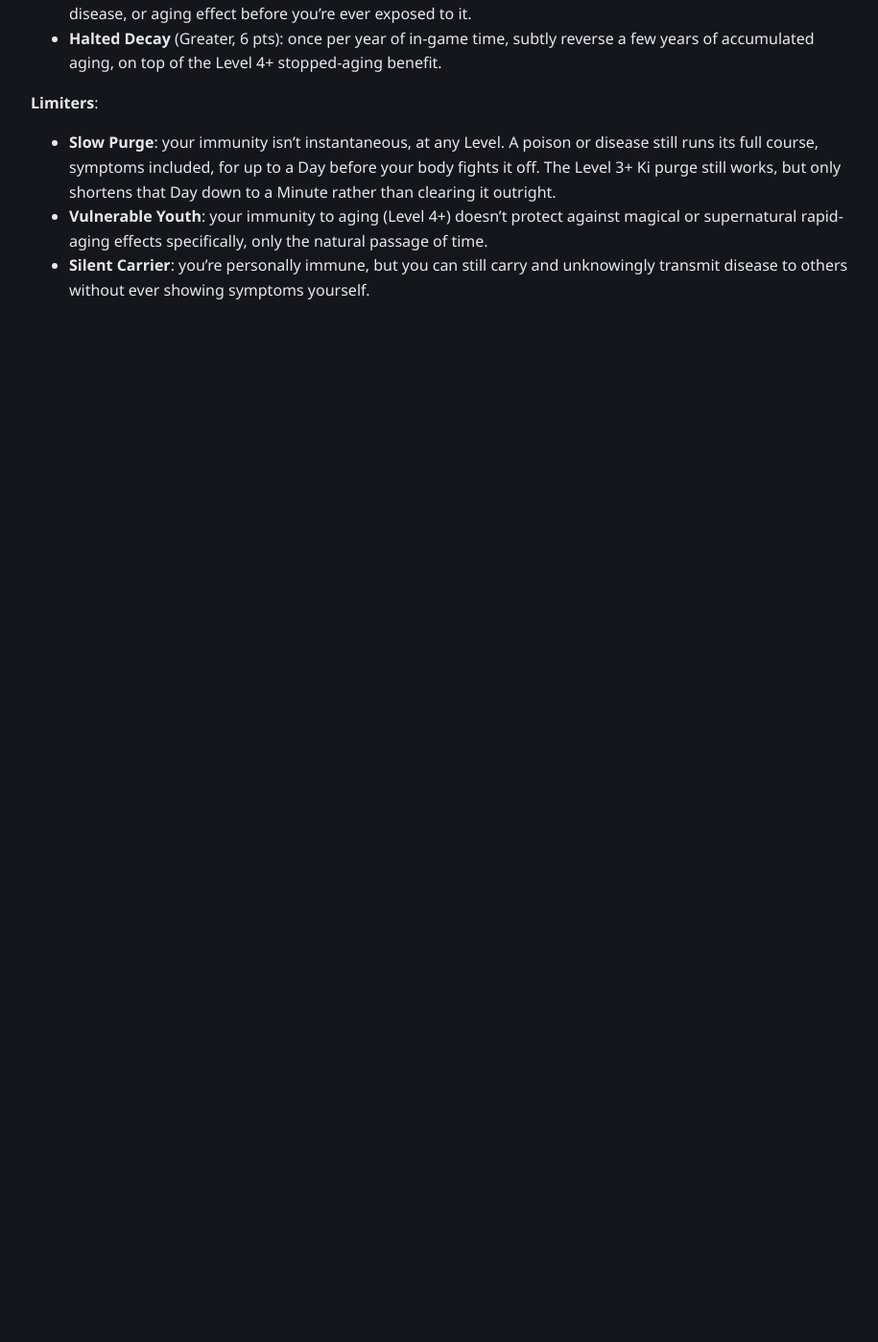
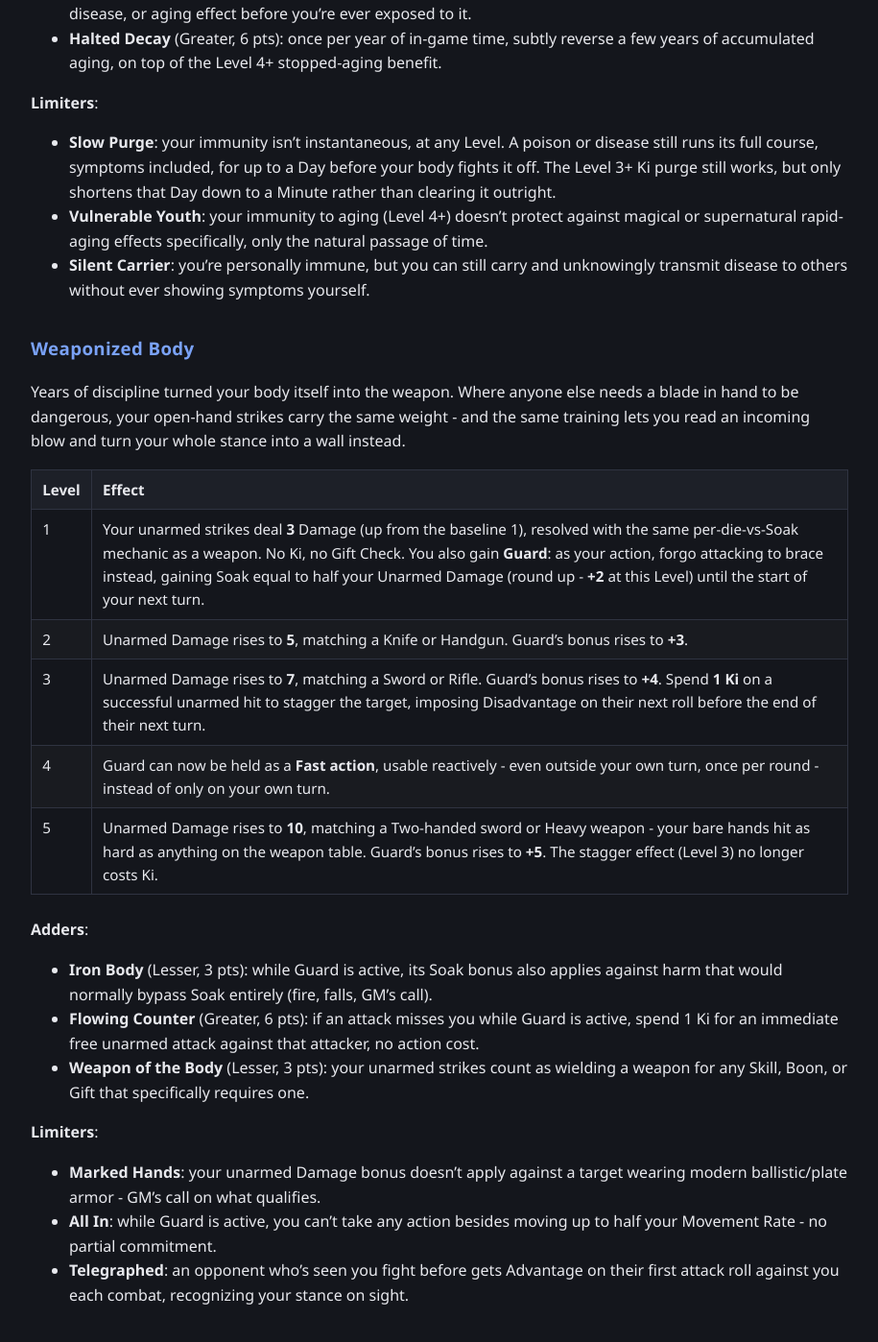
Before and after one commit to feralucce/20_Below, a Jekyll site: the page built from rules/gifts.md, in a window 1280 px wide and 1400 px high, scrolled down 46574 px. Shown: the whole window at 96% size, without its empty margins (182-1097 px from the left). Built offline with Jekyll 4.4.1, drawn with Linux system fonts in a browser that asks for light colours; our own code applies the rules of GitHub Pages for plain Markdown files; before the commit the page ends 46970 px from its top, so only the background shows below that.

Commit message:
gifts.md: new Gift, Weaponized Body
Unarmed damage now ramps to match the newly-buffed melee weapon tier
(1 -> 3/5/7/7/10, landing on the same 5/7/10 checkpoints as Knife,
Sword, and Two-handed sword). Also adds Guard, a defensive stance that
trades the attack for a Soak bonus scaled to the same Damage rating.

```diff
--- a/rules/gifts.md
+++ b/rules/gifts.md
@@ -1133,3 +1133,27 @@ Age was always going to catch you eventually, or so everyone assumes. Poison, pl
 - **Slow Purge**: your immunity isn't instantaneous, at any Level. A poison or disease still runs its full course, symptoms included, for up to a Day before your body fights it off. The Level 3+ Ki purge still works, but only shortens that Day down to a Minute rather than clearing it outright.
 - **Vulnerable Youth**: your immunity to aging (Level 4+) doesn't protect against magical or supernatural rapid-aging effects specifically, only the natural passage of time.
 - **Silent Carrier**: you're personally immune, but you can still carry and unknowingly transmit disease to others without ever showing symptoms yourself.
+
+### Weaponized Body
+
+Years of discipline turned your body itself into the weapon. Where anyone else needs a blade in hand to be dangerous, your open-hand strikes carry the same weight - and the same training lets you read an incoming blow and turn your whole stance into a wall instead.
+
+| Level | Effect |
+|---|---|
+| 1 | Your unarmed strikes deal **3** Damage (up from the baseline 1), resolved with the same per-die-vs-Soak mechanic as a weapon. No Ki, no Gift Check. You also gain **Guard**: as your action, forgo attacking to brace instead, gaining Soak equal to half your Unarmed Damage (round up - **+2** at this Level) until the start of your next turn. |
+| 2 | Unarmed Damage rises to **5**, matching a Knife or Handgun. Guard's bonus rises to **+3**. |
+| 3 | Unarmed Damage rises to **7**, matching a Sword or Rifle. Guard's bonus rises to **+4**. Spend **1 Ki** on a successful unarmed hit to stagger the target, imposing Disadvantage on their next roll before the end of their next turn. |
+| 4 | Guard can now be held as a **Fast action**, usable reactively - even outside your own turn, once per round - instead of only on your own turn. |
+| 5 | Unarmed Damage rises to **10**, matching a Two-handed sword or Heavy weapon - your bare hands hit as hard as anything on the weapon table. Guard's bonus rises to **+5**. The stagger effect (Level 3) no longer costs Ki. |
+
+**Adders**:
+
+- **Iron Body** (Lesser, 3 pts): while Guard is active, its Soak bonus also applies against harm that would normally bypass Soak entirely (fire, falls, GM's call).
+- **Flowing Counter** (Greater, 6 pts): if an attack misses you while Guard is active, spend 1 Ki for an immediate free unarmed attack against that attacker, no action cost.
+- **Weapon of the Body** (Lesser, 3 pts): your unarmed strikes count as wielding a weapon for any Skill, Boon, or Gift that specifically requires one.
+
+**Limiters**:
+
+- **Marked Hands**: your unarmed Damage bonus doesn't apply against a target wearing modern ballistic/plate armor - GM's call on what qualifies.
+- **All In**: while Guard is active, you can't take any action besides moving up to half your Movement Rate - no partial commitment.
+- **Telegraphed**: an opponent who's seen you fight before gets Advantage on their first attack roll against you each combat, recognizing your stance on sight.
```
